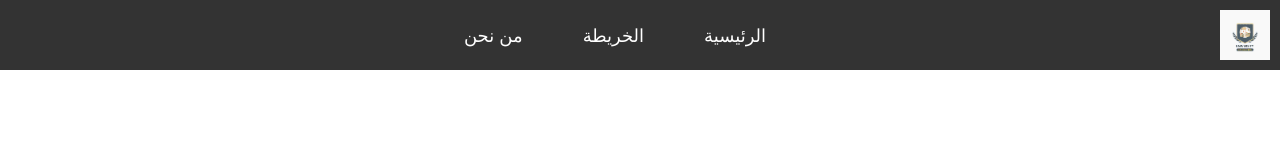
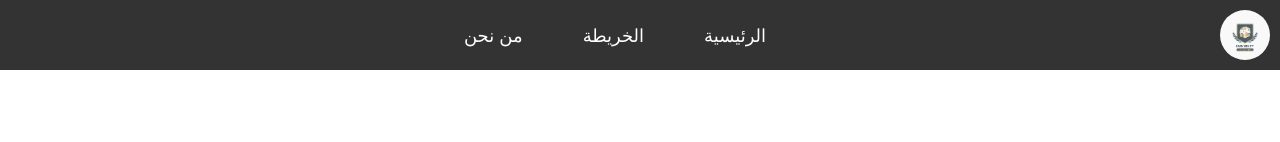
Before and after one commit to EngAhmedMahjoub/MyUniversity, a React (Create React App) app: page /map in a window 1280 px wide. Shown: the top 142 px of the page. Built offline with nearby package versions, Linux system fonts and the light colour scheme.

Commit message:
circle logo border

```diff
--- a/src/components/NavBar.js
+++ b/src/components/NavBar.js
@@ -14,6 +14,7 @@ const NavBar = () => {
   const logoStyle = {
     height: '50px',
     order: 1,
+    borderRadius: '100%',
   };
 
   const linkContainer = {
```
